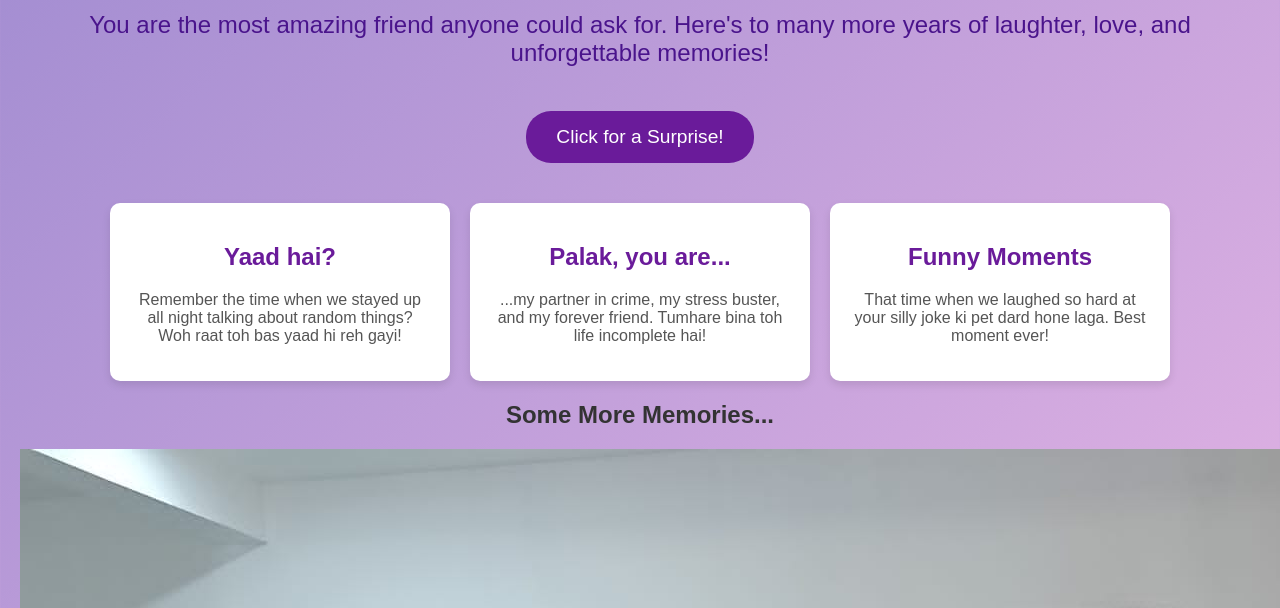
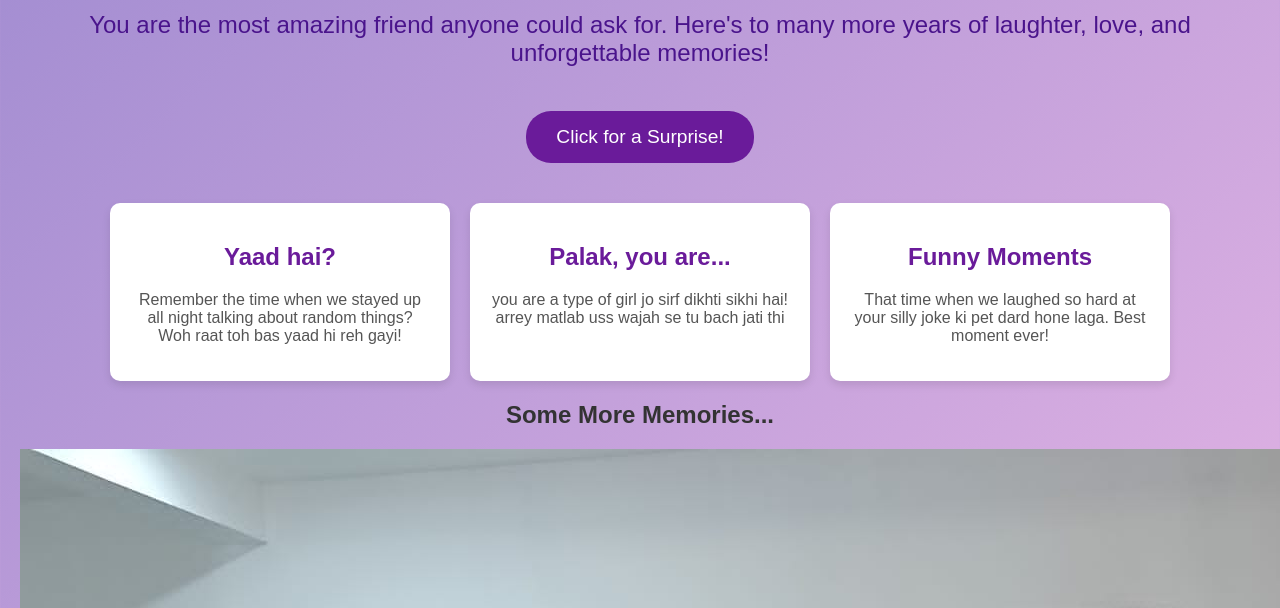
Before and after one commit to Pushpendra1Nagar/Happy-Birthday-Palak, a plain HTML site: page index.html in a window 1280 px wide. Shown: the part 128-736 px from the top of the page. Drawn offline with Linux system fonts and the light colour scheme.

Commit message:
Update index.html

```diff
--- a/index.html
+++ b/index.html
@@ -32,9 +32,9 @@
         <h2>Yaad hai?</h2>
         <p>Remember the time when we stayed up all night talking about random things? Woh raat toh bas yaad hi reh gayi!</p>
       </div>
-      <div class="card">
+     <div class="card">
         <h2>Palak, you are...</h2>
-        <p>...my partner in crime, my stress buster, and my forever friend. Tumhare bina toh life incomplete hai!</p>
+        <p>you are a type of girl jo sirf dikhti sikhi hai! arrey matlab uss wajah se tu bach jati thi</p>
       </div>
       <div class="card">
         <h2>Funny Moments</h2>
```
